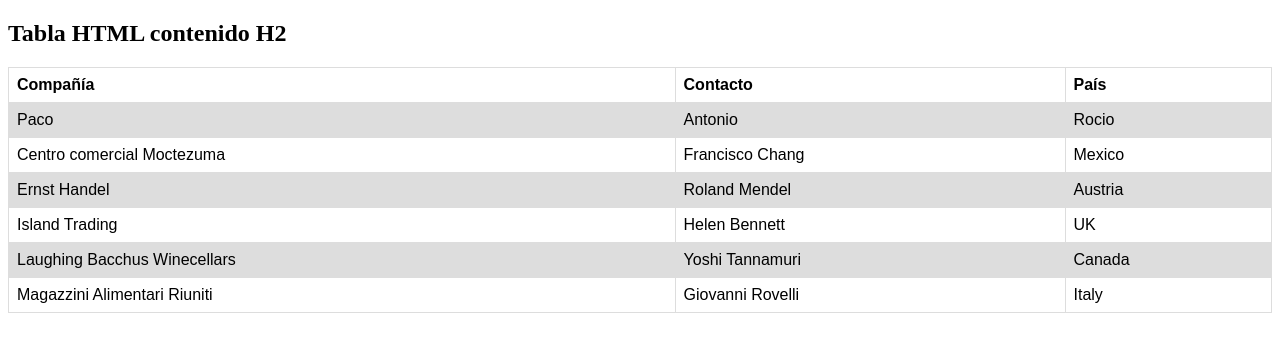
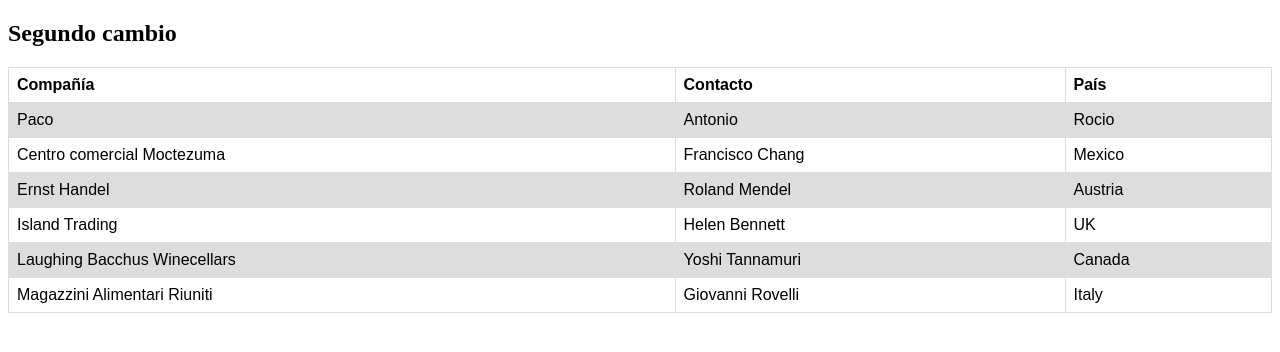
Before and after one commit to AlejandroMoya/TallerGit-MUii19-20, a plain HTML site: page index.html in a window 1280 px wide. Drawn offline with Linux system fonts and the light colour scheme.

Commit message:
Segundo cambio

```diff
--- a/index.html
+++ b/index.html
@@ -24,7 +24,7 @@ tr:nth-child(even) {
 </head>
 <body>
 
-<h2>Tabla HTML contenido H2</h2>
+<h2>Segundo cambio</h2>
 
 <table>
   <tr>
```
